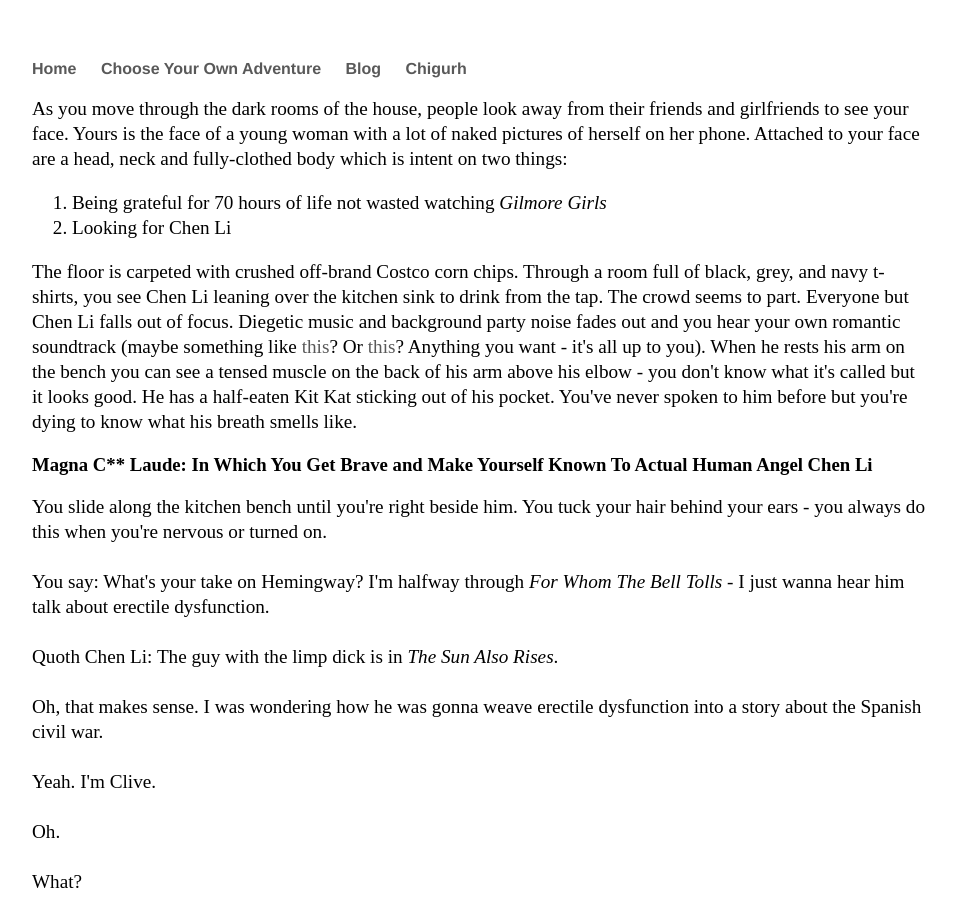
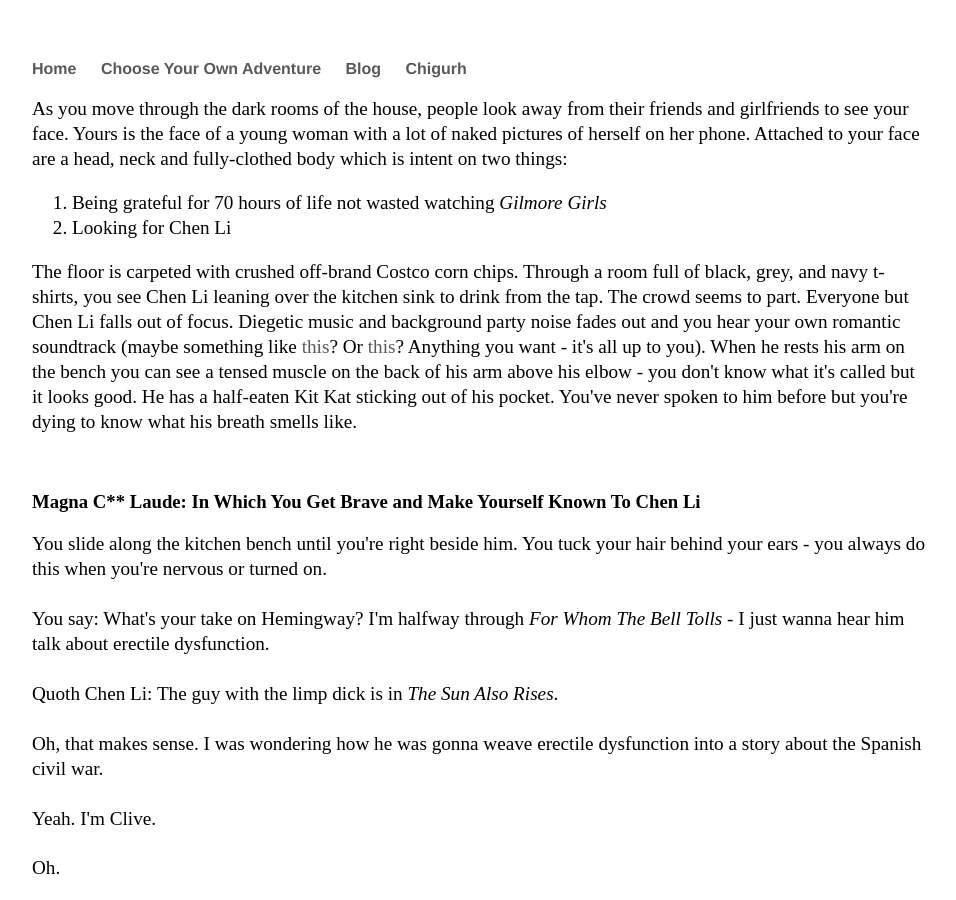
Before and after one commit to Pinelife/pinelife.github.io, a Jekyll site: the page built from Hellhole/Room6.html, in a window 1280 px wide and 900 px high. Shown: the whole window, without its empty margins (160-1116 px from the left). Built offline with Jekyll 4.4.1, drawn with Linux system fonts in a browser that asks for light colours.

Commit message:
Update Room6.html

```diff
--- a/Hellhole/Room6.html
+++ b/Hellhole/Room6.html
@@ -18,8 +18,8 @@ title: Pinelife
   but it looks good. He has a half-eaten Kit Kat sticking out of his pocket. You've never spoken to him before but you're dying
   to know what his breath smells like.
 </p>
-
-<h3>Magna C** Laude: In Which You Get Brave and Make Yourself Known To Actual Human Angel Chen Li</h3>
+<br/>
+<h3>Magna C** Laude: In Which You Get Brave and Make Yourself Known To Chen Li</h3>
 <p>You slide along the kitchen bench until you're right beside him. You tuck your hair behind your ears - you always do this when you're nervous or turned on.
 <br/>
   <br/>
```
